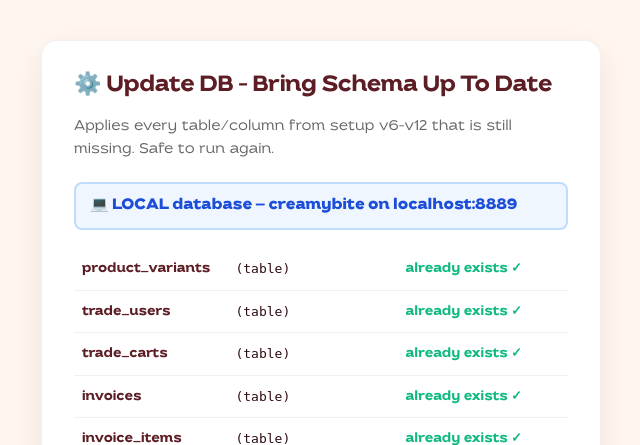
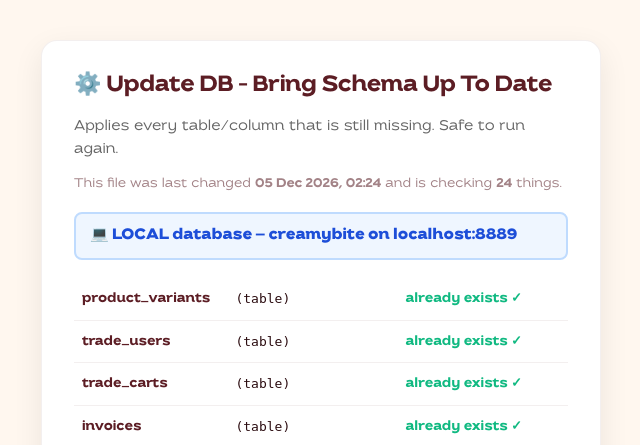
Before and after one commit to nirbhayvirani26/Creamybite, a PHP site: page /admin/migrations/update_db.php in a window 1280 px wide. Shown: the top 445 px of the page, without its empty margins (319-959 px from the left). Run offline with PHP 8.4, Linux system fonts and the light colour scheme; the visitor is signed in with stand-in values (Sample User, id 1).

Commit message:
Make the updater state which copy of itself is running
"I uploaded it but the new rows are not there" could not be answered without
counting rows and knowing what the count should be. A stale copy and a
current one look identical apart from entries you have to know to look for,
so a partial upload and a cached file were indistinguishable from a working
one — which has now cost real time twice.

The page reports its own mtime and how many things it checks, and says
plainly when that number is below the current 24, pointing at the usual
cause: OPcache still serving the previous version after an upload.

The date is the file's own modification time, so it cannot claim to be newer
than it is.

Co-Authored-By: Claude Opus 5 <noreply@anthropic.com>

```diff
--- a/admin/assets/css/setup.css
+++ b/admin/assets/css/setup.css
@@ -88,3 +88,8 @@
 }
 .lg-pwd-toggle.is-showing { color: var(--color-primary); }
 .lg-footer-inner { text-align: center; }
+
+/* Which copy of the updater is running. Answers "I uploaded it but nothing
+   changed" without anyone having to count rows. */
+.su-build      { font-size: 12.5px; color: var(--text-muted, #6b7280); margin: -8px 0 18px; line-height: 1.6; }
+.su-build-warn { color: #b45309; font-weight: 600; }
--- a/admin/migrations/update_db.php
+++ b/admin/migrations/update_db.php
@@ -330,7 +330,29 @@ $allOk    = ($failures === []);
 <div class="su-wrap">
     <div class="glass-panel su-card">
         <h1 class="su-h1">⚙️ Update DB – Bring Schema Up To Date</h1>
-        <p class="su-lead">Applies every table/column from setup v6&ndash;v12 that is still missing. Safe to run again.</p>
+        <p class="su-lead">Applies every table/column that is still missing. Safe to run again.</p>
+
+        <?php
+        // The page states which copy of itself is running.
+        //
+        // "I uploaded it but the new rows are not there" has been impossible to
+        // answer without this: a stale file and a correctly-updated one looked
+        // identical apart from rows you had to know to look for. The date is
+        // the file's own mtime, so it cannot claim to be newer than it is.
+        $selfDate = @filemtime(__FILE__);
+        $stepCount = count($results);
+        ?>
+        <p class="su-build">
+            This file was last changed <strong><?= $selfDate ? date('d M Y, H:i', $selfDate) : 'unknown' ?></strong>
+            and is checking <strong><?= $stepCount ?></strong> things.
+            <?php if ($stepCount < 24): ?>
+            <br><span class="su-build-warn">
+                An older copy — the current one checks 24. If you have just uploaded,
+                PHP may still be running the previous version: restart PHP in hPanel,
+                or wait two minutes and reload.
+            </span>
+            <?php endif; ?>
+        </p>
 
         <!-- Which database this touched, stated loudly: running the updater
              against the wrong one and seeing all-green is indistinguishable
```
